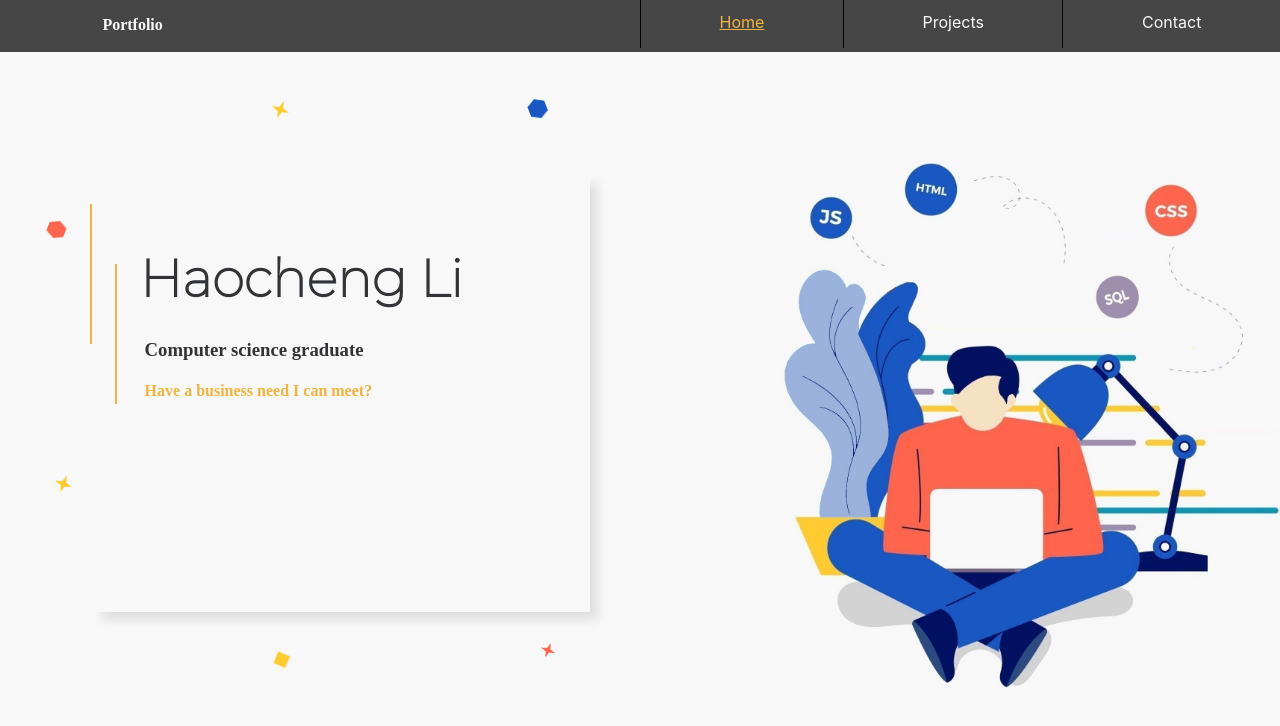
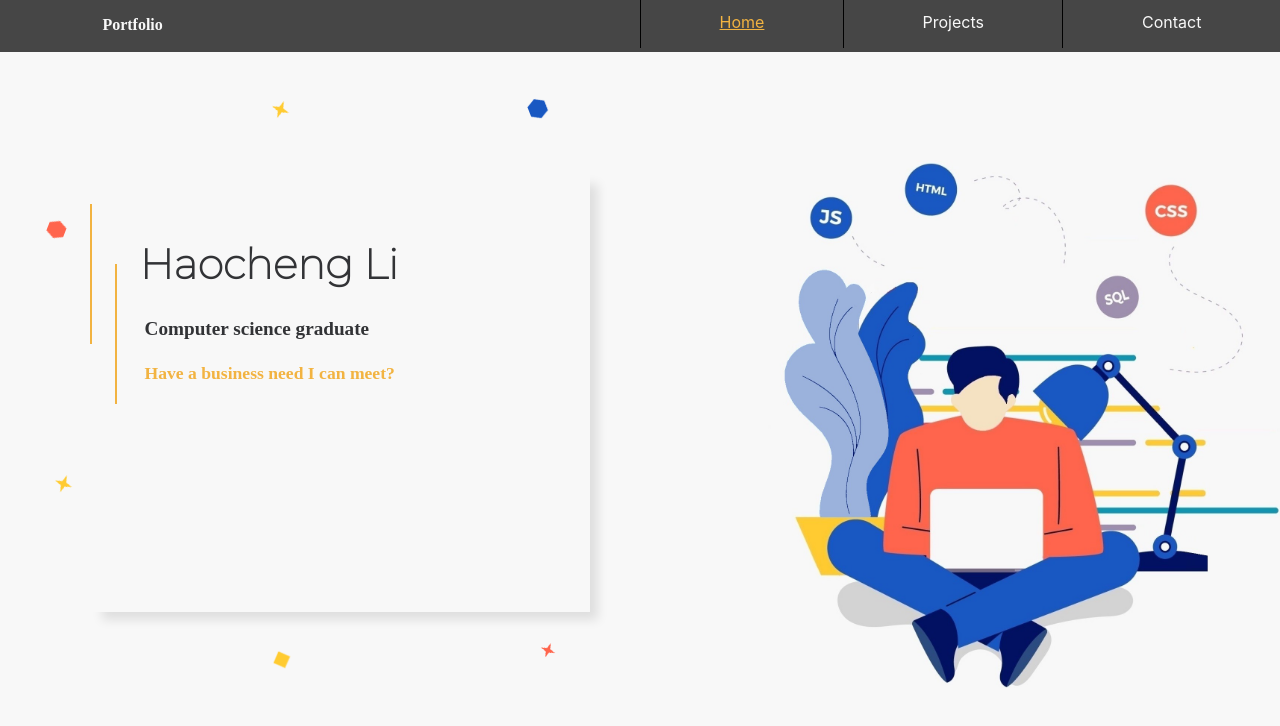
Before and after one commit to Teggoon/Personal-Portfolio, a React (Create React App) app: page / in a window 1280 px wide. Shown: the top 726 px of the page. Built offline with nearby package versions, Linux system fonts and the light colour scheme; a web font is replaced by a local one.

Commit message:
fixed title page super big font error

```diff
--- a/src/css/App.css
+++ b/src/css/App.css
@@ -171,7 +171,7 @@ body {
 .homepage-name {
   color: var(--dark);
   font-weight: 100;
-  font-size: calc(3.5vmin + 1.5em);
+  font-size: 2.6em;
   font-family: MontserratThin;
   margin-bottom: 0px;
   margin-left: 50px;
@@ -180,7 +180,7 @@ body {
 .homepage-title {
   color: var(--dark);
   font-family: Montserrat;
-  font-size: calc(3.5vmin+ 0.8em);
+  font-size: 1.2em;
   font-weight: 800;
   margin-top: 29px;
   margin-left: 55px;
@@ -190,7 +190,7 @@ body {
   color: var(--light-orange);
   font-family: Montserrat;
   font-weight: bolder;
-  font-size: calc(3.5vmin+ 0.8em);
+  font-size: 1.1em;
   margin-left: 55px;
 
 }
```
